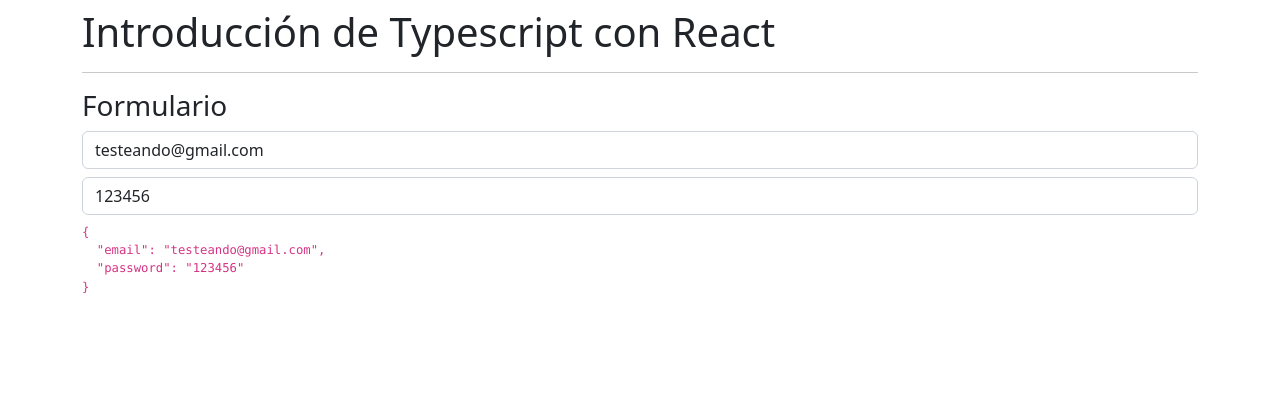
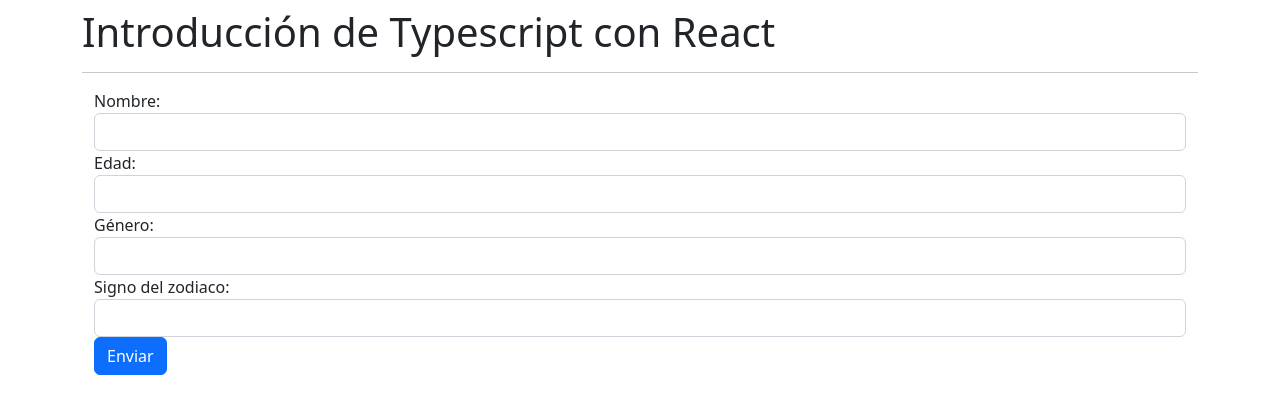
Before and after one commit to JuliLaterza/01-reforzamiento, a React (Create React App) app: page / in a window 1280 px wide. Shown: the top 414 px of the page. Built offline with nearby package versions, Linux system fonts and the light colour scheme.

Commit message:
formulario

```diff
--- a/src/App.tsx
+++ b/src/App.tsx
@@ -4,6 +4,7 @@
 //import { Contador } from "./components/Contador";
 //import { ContadorConHook } from "./components/ContadorConHook";
 import { Formularios } from "./components/Formulario";
+import Formulario from "./components/FormularioGPT";
 import Login from "./components/Login";
 import { Usuarios } from "./components/Usuario";
 
@@ -19,7 +20,8 @@
         {/*<ContadorConHook />*/}
         {/*<Login/>*/}
         {/*<Usuarios />*/}
-        <Formularios/>
+        {/*<Formularios/>*/}
+        <Formulario/>
     </div>
   )
 }
--- /dev/null
+++ b/src/Formulario.css
@@ -0,0 +1,3 @@
+.form-margin {
+    margin: 10px;
+  }
--- /dev/null
+++ b/src/components/FormularioGPT.tsx
@@ -0,0 +1,62 @@
+import React, { useState } from 'react';
+import 'bootstrap/dist/css/bootstrap.min.css';
+
+function Formulario() {
+  const [nombre, setNombre] = useState('');
+  const [edad, setEdad] = useState('');
+  const [genero, setGenero] = useState('');
+  const [signo, setSigno] = useState('');
+
+  function handleSubmit(event:any) {
+    event.preventDefault();
+    console.log(nombre, edad, genero, signo);
+  }
+
+  return (
+    <form className="container 10px margin" onSubmit={handleSubmit}>
+      <div className="form-group">
+        <label htmlFor="nombre">Nombre:</label>
+        <input
+          type="text"
+          className="form-control"
+          id="nombre"
+          value={nombre}
+          onChange={event => setNombre(event.target.value)}
+        />
+      </div>
+      <div className="form-group">
+        <label htmlFor="edad">Edad:</label>
+        <input
+          type="number"
+          className="form-control"
+          id="edad"
+          value={edad}
+          onChange={event => setEdad(event.target.value)}
+        />
+      </div>
+      <div className="form-group">
+        <label htmlFor="genero">Género:</label>
+        <input
+          type="text"
+          className="form-control"
+          id="genero"
+          value={genero}
+          onChange={event => setGenero(event.target.value)}
+        />
+      </div>
+      <div className="form-group">
+        <label htmlFor="signo">Signo del zodiaco:</label>
+        <input
+          type="text"
+          className="form-control"
+          id="signo"
+          value={signo}
+          onChange={event => setSigno(event.target.value)}
+        />
+      </div>
+      <button className="btn btn-primary" type="submit">Enviar</button>
+    </form>
+  );
+}
+
+export default Formulario;
```
